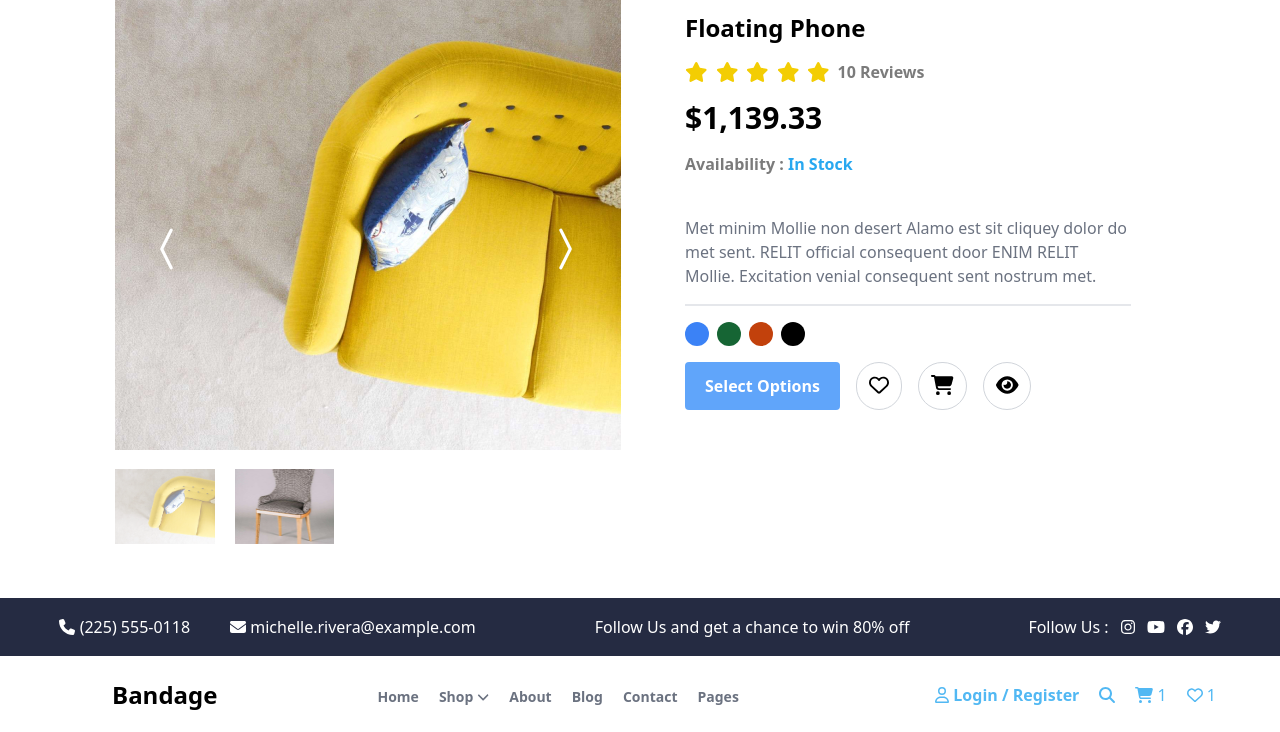
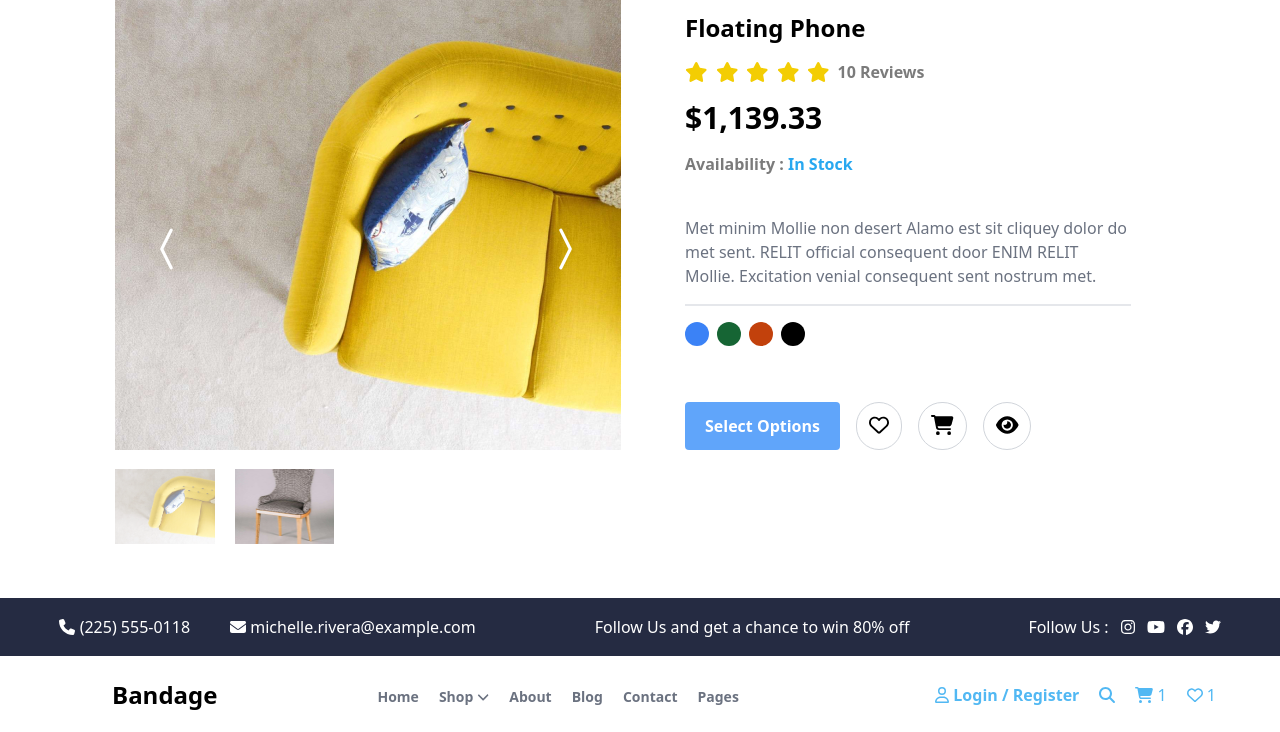
Before and after one commit to evren-aydin/ecommerce, a React (Vite) app: page / in a window 1280 px wide. Shown: the top 732 px of the page. Built offline with nearby package versions, Linux system fonts and the light colour scheme.

Commit message:
düzeltme

```diff
--- a/src/components/ProductDetail.jsx
+++ b/src/components/ProductDetail.jsx
@@ -78,7 +78,7 @@
             <p className='text-gray-500 pt-6'>Met minim Mollie non desert Alamo est sit cliquey dolor do met sent. RELIT official consequent door ENIM RELIT Mollie. Excitation venial consequent sent nostrum met.</p>
             <div className='border'></div>
             <div className="flex gap-2"><span className="bg-blue-500 rounded-full p-3"></span><span className="bg-green-800 rounded-full p-3"></span><span className="bg-orange-700 rounded-full p-3"></span><span className="bg-black rounded-full p-3"></span></div>
-            <div className='flex flex-row gap-4'>
+            <div className='flex flex-row gap-4 pt-10'>
             <button className='bg-blue-400 text-white rounded py-3 px-5 font-bold'>Select Options</button>
             <button className='border border-gray-300 rounded-full bg-white px-3 py-2'><FontAwesomeIcon icon={faHeart} className='text-xl'/></button>
             <button className='border border-gray-300 rounded-full bg-white px-3 py-2'><FontAwesomeIcon icon={faCartShopping} className='text-xl'/></button>
```
